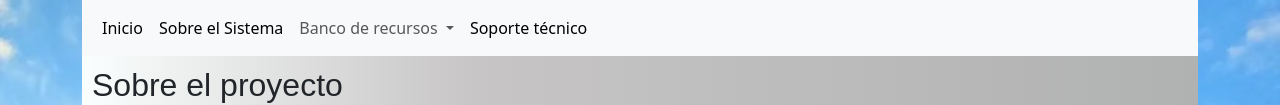
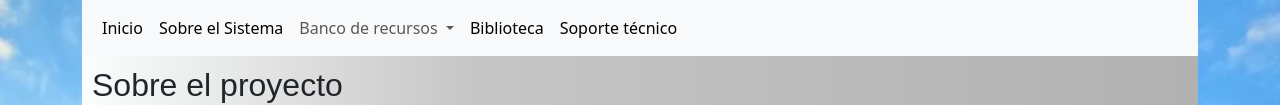
Before and after one commit to gaston18121991/banco_de_recursos, a plain HTML site: page aboutSystem.html in a window 1280 px wide. Shown: the part 287-392 px from the top of the page. Drawn offline with nearby package versions, Linux system fonts and the light colour scheme; a web font is replaced by a local one.

Commit message:
Library added

```diff
--- a/aboutSystem.html
+++ b/aboutSystem.html
@@ -34,6 +34,9 @@
                         <li><a class="dropdown-item" href="freight.html">Fletes</a></li>
                         <li><a class="dropdown-item" href="designers.html">Diseñadores</a></li>
                       </ul>
+                    </li>
+                    <li class="nav-item">
+                      <a class="nav-link active" aria-current="page" href="Library.html">Biblioteca</a>
                     </li>
                     <li class="nav-item">
                       <a class="nav-link active" aria-current="page" href="support.html">Soporte técnico</a>
```
Also changed, not shown: buses.html (+3 -0 lines), campings.html (+3 -0 lines), designers.html (+3 -0 lines), freight.html (+3 -0 lines), index.html (+3 -0 lines), projects.html (+3 -0 lines), support.html (+3 -0 lines).
